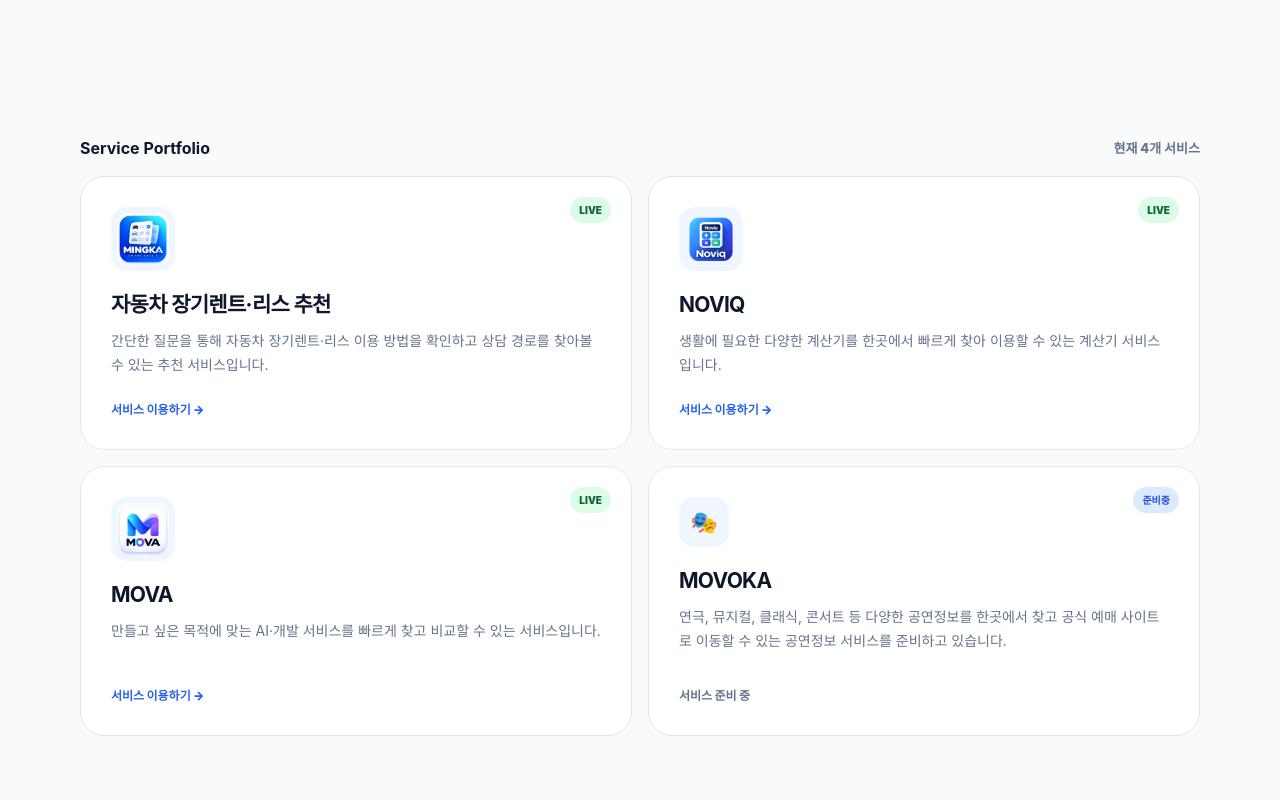
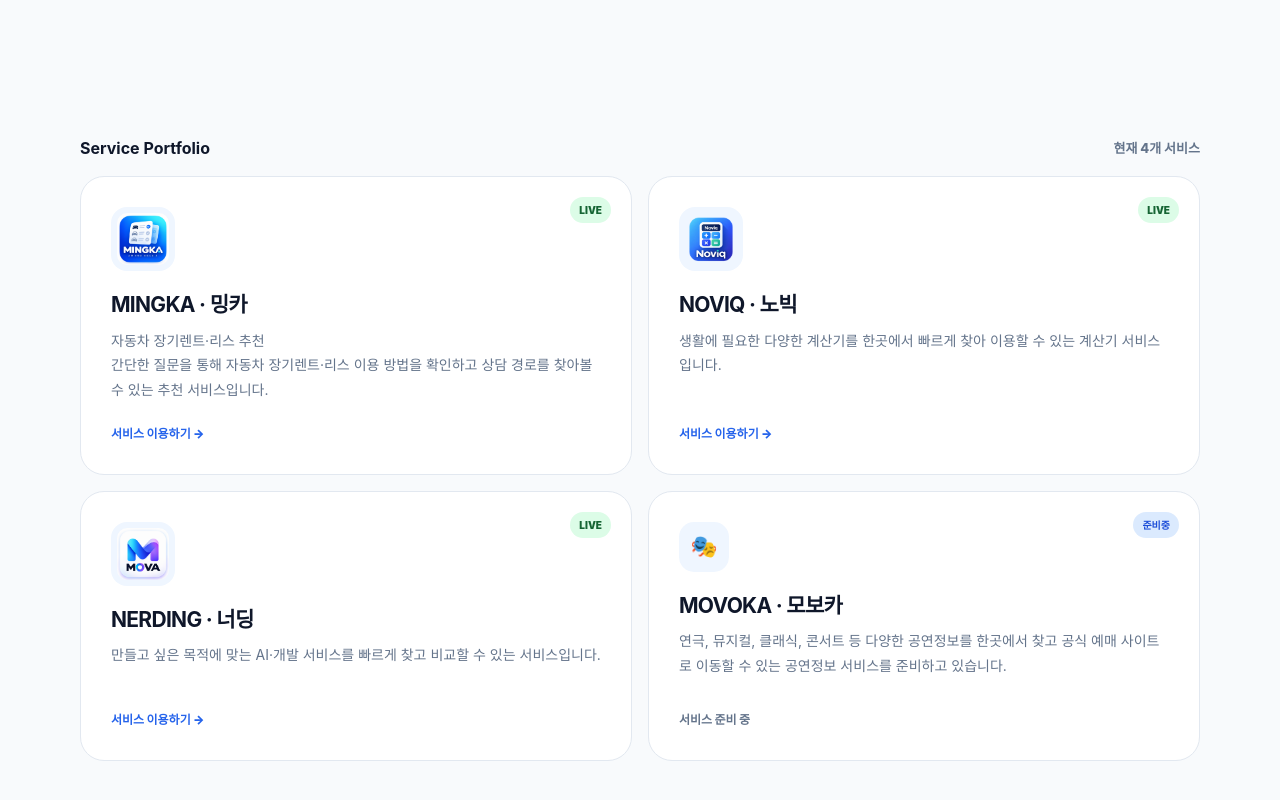
Before and after one commit to kjh9410065-art/tcflick, a plain HTML site: page services.html in a window 1280 px wide. Shown: the part 452-1252 px from the top of the page. Drawn offline with Linux system fonts and the light colour scheme.

Commit message:
Add Korean brand names beside English names

```diff
--- a/services.html
+++ b/services.html
@@ -35,10 +35,10 @@
 <div class="ad-slot" aria-hidden="true"></div>
 <div class="toolbar"><strong>Service Portfolio</strong><span class="count">현재 4개 서비스</span></div>
 <section class="grid">
-<a class="card" href="https://mingka.tcflick.com/"><span class="badge live">LIVE</span><div><img class="service-image" src="/ChatGPT%20Image%202026%EB%85%84%209%EC%9B%94%2012%EC%9D%BC%20%EC%98%A4%ED%9B%84%2012_15_07.png" alt="밍카"/><h2>자동차 장기렌트·리스 추천</h2><p>간단한 질문을 통해 자동차 장기렌트·리스 이용 방법을 확인하고 상담 경로를 찾아볼 수 있는 추천 서비스입니다.</p></div><span class="action">서비스 이용하기 →</span></a>
-<a class="card" href="https://noviq.tcflick.com/"><span class="badge live">LIVE</span><div><img class="service-image" src="/ChatGPT%20Image%202026%EB%85%84%209%EC%9B%94%2012%EC%9D%BC%20%EC%98%A4%ED%9B%84%2012_16_15.png" alt="NOVIQ"/><h2>NOVIQ</h2><p>생활에 필요한 다양한 계산기를 한곳에서 빠르게 찾아 이용할 수 있는 계산기 서비스입니다.</p></div><span class="action">서비스 이용하기 →</span></a>
-<a class="card" href="https://mova.tcflick.com/"><span class="badge live">LIVE</span><div><img class="service-image" src="/ChatGPT%20Image%202026%EB%85%84%209%EC%9B%94%2012%EC%9D%BC%20%EC%98%A4%ED%9B%84%2012_17_21.png" alt="MOVA"/><h2>MOVA</h2><p>만들고 싶은 목적에 맞는 AI·개발 서비스를 빠르게 찾고 비교할 수 있는 서비스입니다.</p></div><span class="action">서비스 이용하기 →</span></a>
-<div class="card disabled"><span class="badge building">준비중</span><div><div class="icon">🎭</div><h2>MOVOKA</h2><p>연극, 뮤지컬, 클래식, 콘서트 등 다양한 공연정보를 한곳에서 찾고 공식 예매 사이트로 이동할 수 있는 공연정보 서비스를 준비하고 있습니다.</p></div><span class="action">서비스 준비 중</span></div>
+<a class="card" href="https://mingka.tcflick.com/"><span class="badge live">LIVE</span><div><img class="service-image" src="/ChatGPT%20Image%202026%EB%85%84%209%EC%9B%94%2012%EC%9D%BC%20%EC%98%A4%ED%9B%84%2012_15_07.png" alt="MINGKA 밍카"/><h2>MINGKA · 밍카</h2><p>자동차 장기렌트·리스 추천</p><p>간단한 질문을 통해 자동차 장기렌트·리스 이용 방법을 확인하고 상담 경로를 찾아볼 수 있는 추천 서비스입니다.</p></div><span class="action">서비스 이용하기 →</span></a>
+<a class="card" href="https://noviq.tcflick.com/"><span class="badge live">LIVE</span><div><img class="service-image" src="/ChatGPT%20Image%202026%EB%85%84%209%EC%9B%94%2012%EC%9D%BC%20%EC%98%A4%ED%9B%84%2012_16_15.png" alt="NOVIQ 노빅"/><h2>NOVIQ · 노빅</h2><p>생활에 필요한 다양한 계산기를 한곳에서 빠르게 찾아 이용할 수 있는 계산기 서비스입니다.</p></div><span class="action">서비스 이용하기 →</span></a>
+<a class="card" href="https://mova.tcflick.com/"><span class="badge live">LIVE</span><div><img class="service-image" src="/ChatGPT%20Image%202026%EB%85%84%209%EC%9B%94%2012%EC%9D%BC%20%EC%98%A4%ED%9B%84%2012_17_21.png" alt="NERDING 너딩"/><h2>NERDING · 너딩</h2><p>만들고 싶은 목적에 맞는 AI·개발 서비스를 빠르게 찾고 비교할 수 있는 서비스입니다.</p></div><span class="action">서비스 이용하기 →</span></a>
+<div class="card disabled"><span class="badge building">준비중</span><div><div class="icon">🎭</div><h2>MOVOKA · 모보카</h2><p>연극, 뮤지컬, 클래식, 콘서트 등 다양한 공연정보를 한곳에서 찾고 공식 예매 사이트로 이동할 수 있는 공연정보 서비스를 준비하고 있습니다.</p></div><span class="action">서비스 준비 중</span></div>
 </section>
 <div class="ad-slot" aria-hidden="true"></div>
 <div class="note"><strong>서비스는 계속 추가됩니다.</strong><br>TCFLiCK은 사람들이 실제로 필요로 하는 서비스를 찾고, 만들고, 운영하는 것을 목표로 합니다. 새로운 서비스가 준비되면 이 페이지에 순차적으로 추가됩니다.</div>
```
